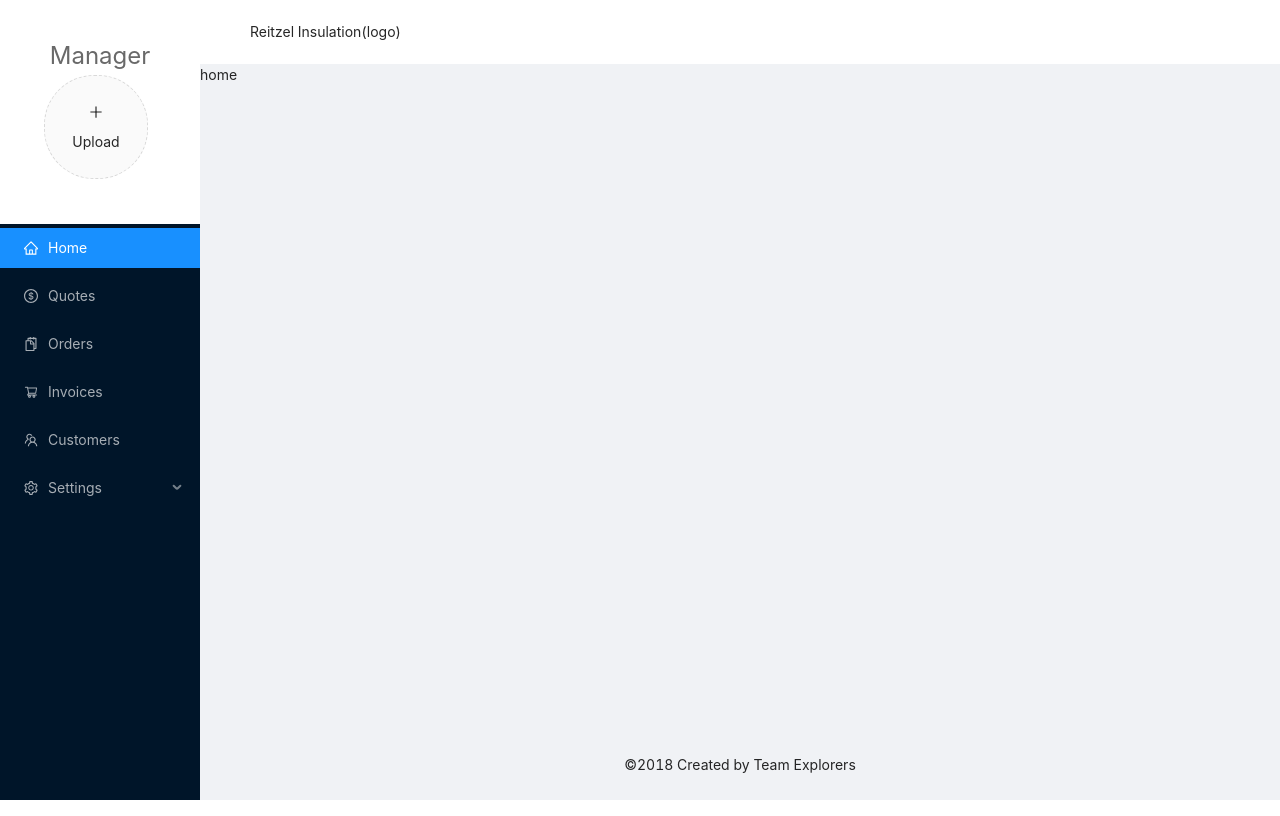
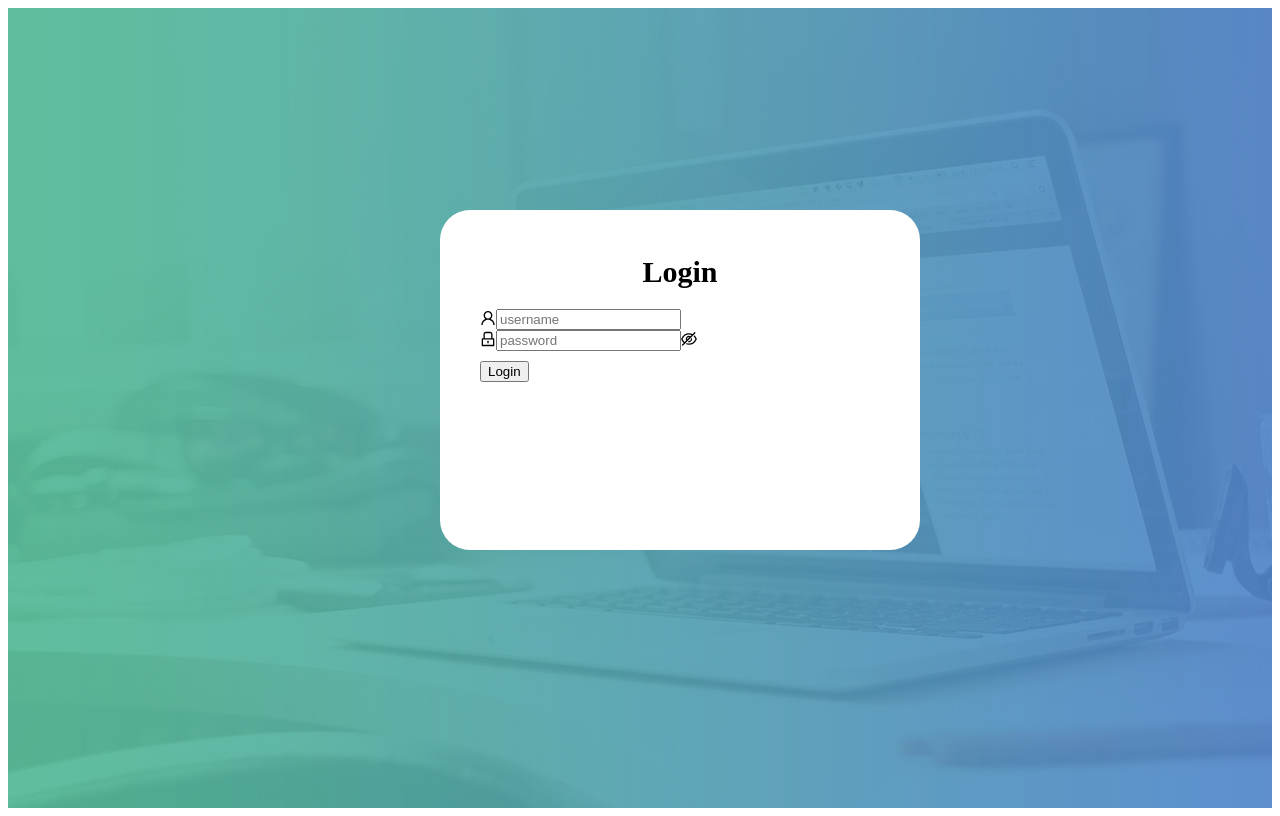
Before and after one commit to guoliang724/project-react-officebetter, a React (Create React App) app: page /login in a window 1280 px wide. Before the commit this address led to /home. Built offline with nearby package versions, Linux system fonts and the light colour scheme.

Commit message:
login ui

```diff
--- a/src/App.js
+++ b/src/App.js
@@ -1,10 +1,14 @@
 import React from "react";
 import Homepage from "./component/home";
-
+import { Route, Switch } from "react-router-dom";
+import Login from "./pages/login";
 function App() {
   return (
     <div className="App">
-      <Homepage />
+      <Switch>
+        <Route path="/login" component={Login} />
+        <Route path="/" component={Homepage} />
+      </Switch>
     </div>
   );
 }
--- a/src/component/home/index.js
+++ b/src/component/admin/index.js
@@ -20,7 +20,7 @@ export default class Homepage extends React.Component {
             <Main />
           </Content>
           <Footer style={{ textAlign: "center" }}>
-            ©2018 Created by Team Explorers
+            ©2021 Created by Team Explorers
           </Footer>
         </Layout>
       </Layout>
--- /dev/null
+++ b/src/pages/login/index.css
@@ -0,0 +1,35 @@
+.login_page {
+  background: url("../../assets/bg.jpg");
+  width: 100%;
+  height: 100vh;
+  background-repeat: no-repeat;
+}
+.login {
+  width: 400px;
+  height: 300px;
+  position: absolute;
+  left: calc(50% - 200px);
+  top: calc(20%);
+  background-color: white;
+  margin: 50px auto;
+  padding: 20px 40px;
+  border-radius: 30px;
+  transition: all 0.6 linear;
+}
+.login:hover {
+  box-shadow: 1px 1px 3px 3px #24a0ed, inset 1px 1px 3px 3px #24a0ed;
+}
+.login:hover h2 {
+  font-size: 31px;
+  color: #24a0ed;
+}
+
+.login h2 {
+  font-size: 30px;
+  text-align: center;
+  font-weight: bold;
+  margin-bottom: 20px;
+}
+.login .login_button {
+  margin: 10px auto;
+}
--- /dev/null
+++ b/src/pages/login/index.js
@@ -0,0 +1,64 @@
+import React from "react";
+import { Button, Form, Input, message } from "antd";
+import { UserOutlined, LockOutlined } from "@ant-design/icons";
+import "./index.css";
+
+const { Item } = Form;
+export default function Login(props) {
+  console.log(props);
+  const handleSubmit = (values) => {
+    if (values.username === "admin" && values.password === "admin") {
+      props.history.replace("/");
+      message.success("Login Success!");
+    } else {
+      message.info("Username or Password not correct!");
+    }
+  };
+
+  return (
+    <div className="login_page">
+      <div className="login">
+        <h2>Login</h2>
+        <Form onFinish={handleSubmit}>
+          <Item
+            name="username"
+            rules={[
+              {
+                required: true,
+                message: "Cannot be Emptry!",
+              },
+            ]}
+          >
+            <Input
+              style={{ backgroundColor: "transparent" }}
+              prefix={<UserOutlined />}
+              placeholder="username"
+            />
+          </Item>
+          <Item
+            name="password"
+            rules={[
+              {
+                required: true,
+                message: "Cannot be Empty",
+              },
+            ]}
+          >
+            <Input.Password prefix={<LockOutlined />} placeholder="password" />
+          </Item>
+          <Item className="login_button">
+            <Button
+              type="primary"
+              htmlType="submit"
+              shape="round"
+              size="large"
+              block
+            >
+              Login
+            </Button>
+          </Item>
+        </Form>
+      </div>
+    </div>
+  );
+}
```
Also changed, not shown: src/assets/bg.jpg (added), src/component/admin/index.css (renamed from src/component/home/index.css), 1 other file (tests, documents, lock files or other folders).
